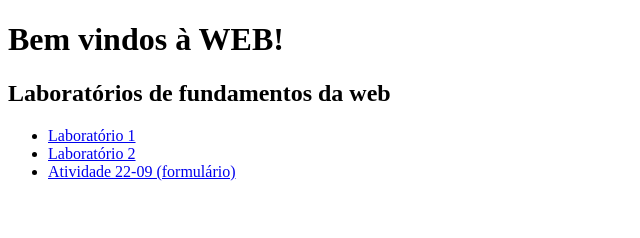
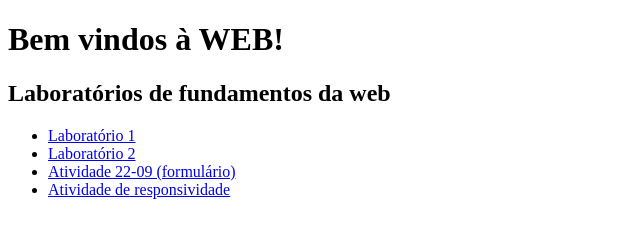
Before and after one commit to evandrovieiramafort/evandrovieiramafort.github.io, a plain HTML site: page index.html in a window 1280 px wide. Shown: the whole page, without its empty margins (0-640 px from the left). Drawn offline with Linux system fonts and the light colour scheme.

Commit message:
Update index.html

```diff
--- a/index.html
+++ b/index.html
@@ -12,6 +12,7 @@
         <li><a href="#">Laboratório 1</a></li>
         <li><a href="labs 02/Mirrorfashion/mirror.html">Laboratório 2</a></li>
         <li><a href="atividade_22-09/atividade_22-09.html">Atividade 22-09 (formulário)</a></li>
+        <li><a href="atividade de responsividade/index.html">Atividade de responsividade</a></li>
     </ul>
 </body>
 </html>
```
